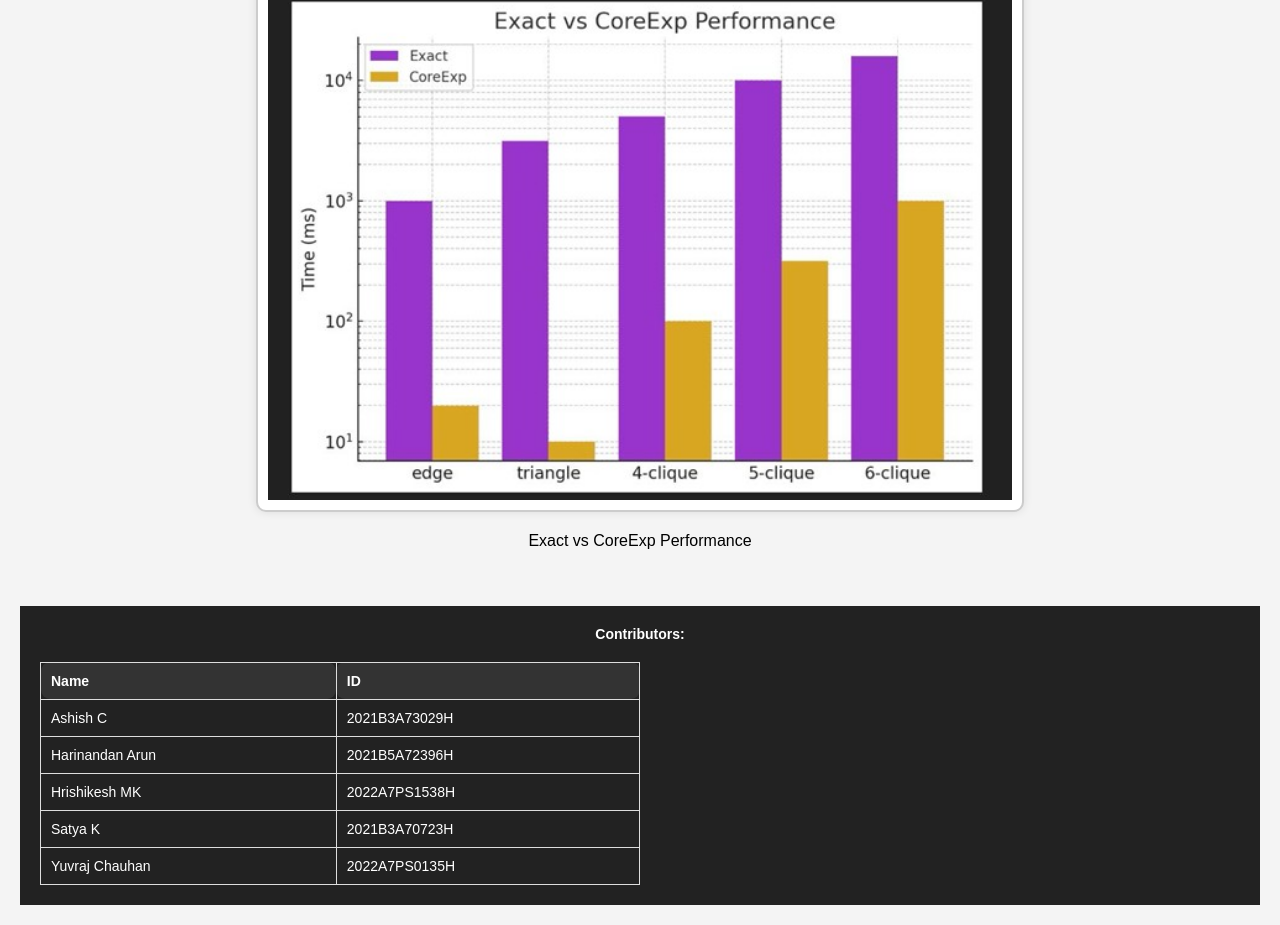
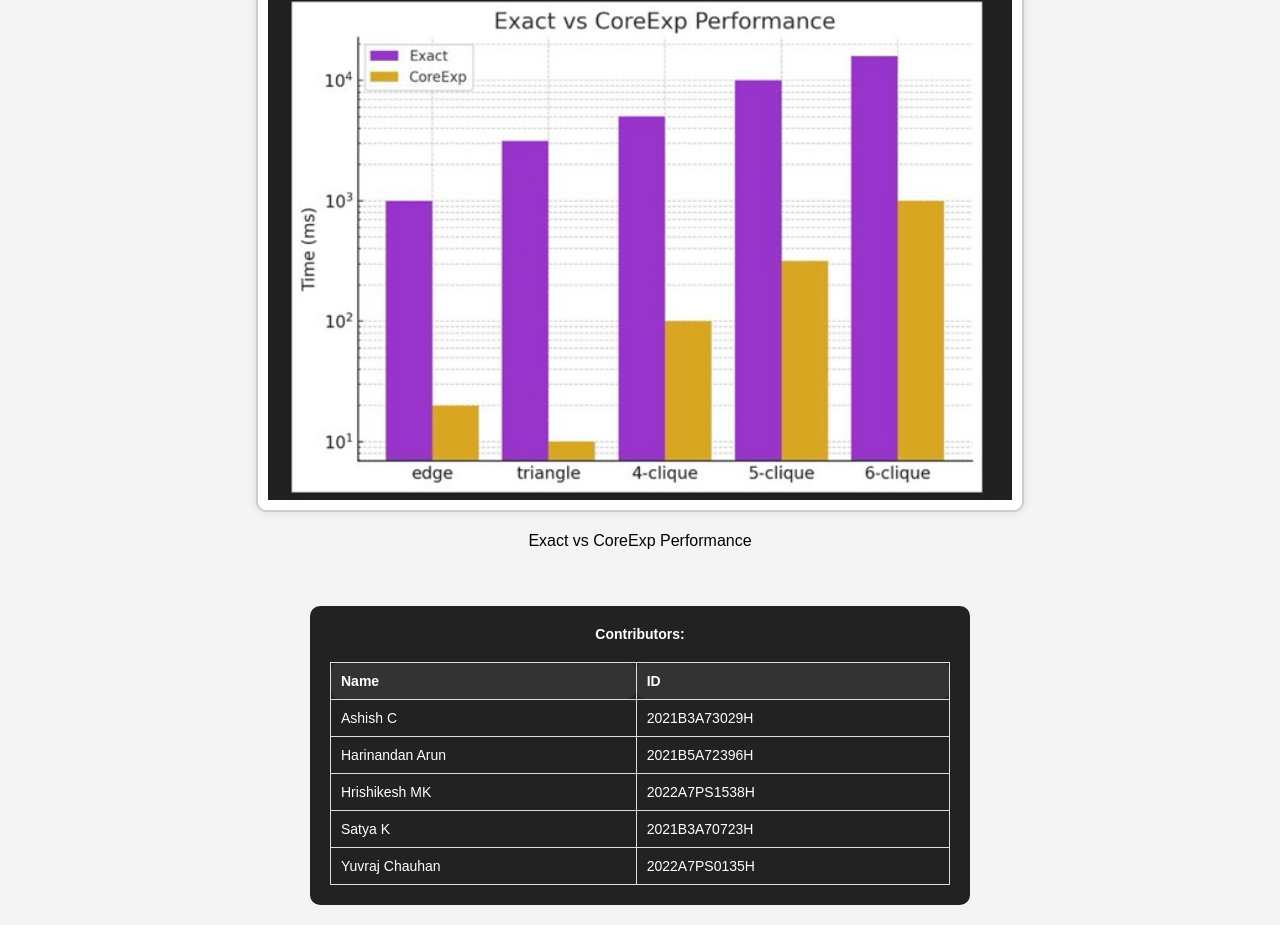
Before and after one commit to HrishikeshMK/Densest-Subgraph, a plain HTML site: page index.html in a window 1280 px wide. Shown: the part 1578-2503 px from the top of the page. Drawn offline with Linux system fonts and the light colour scheme.

Commit message:
Update index.html

```diff
--- a/index.html
+++ b/index.html
@@ -37,17 +37,23 @@
       border-color: #555;
     }
     footer {
+      width: 50%;
+      margin-left: auto;
+      margin-right: auto;
       margin-top: 40px;
       padding: 20px;
       background-color: #222;
       color: white;
       font-size: 14px;
+      border-radius: 10px;
     }
     footer p {
       margin: 0;
     }
     table {
-      width: 50%;
+      width: 100%;
+      margin-left: auto;
+      margin-right: auto;
       margin-top: 20px;
       border-collapse: collapse;
       border-radius: 10px;
```
